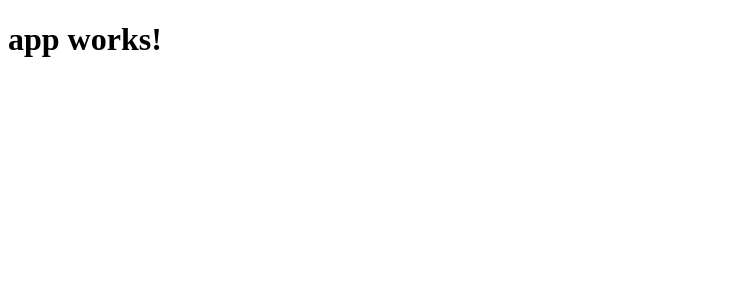
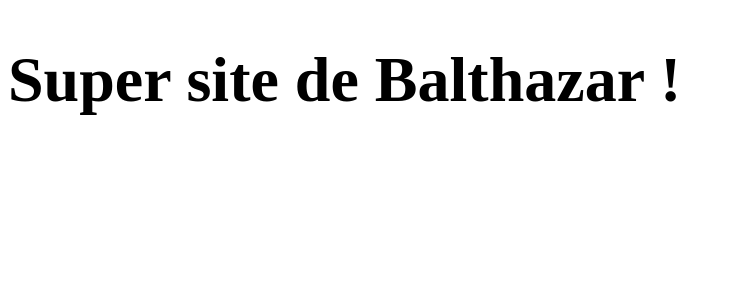
Before and after one commit to Balatzar/site-perso, an Angular app: page / in a window 1280 px wide. Shown: the top 300 px of the page, without its empty margins (0-730 px from the left). Built offline with nearby package versions, Linux system fonts and the light colour scheme.

Commit message:
set up proper title

```diff
--- /dev/null
+++ b/src/app/app.component.sass
@@ -0,0 +1,2 @@
+h1
+  font-size: 4em
--- a/src/app/app.component.ts
+++ b/src/app/app.component.ts
@@ -3,8 +3,8 @@ import { Component } from '@angular/core';
 @Component({
   selector: 'app-root',
   templateUrl: './app.component.html',
-  styleUrls: ['./app.component.css']
+  styleUrls: ['./app.component.sass']
 })
 export class AppComponent {
-  title = 'app works!';
+  title = 'Super site de Balthazar !';
 }
```
Also changed, not shown: src/app/app.component.css (deleted).
